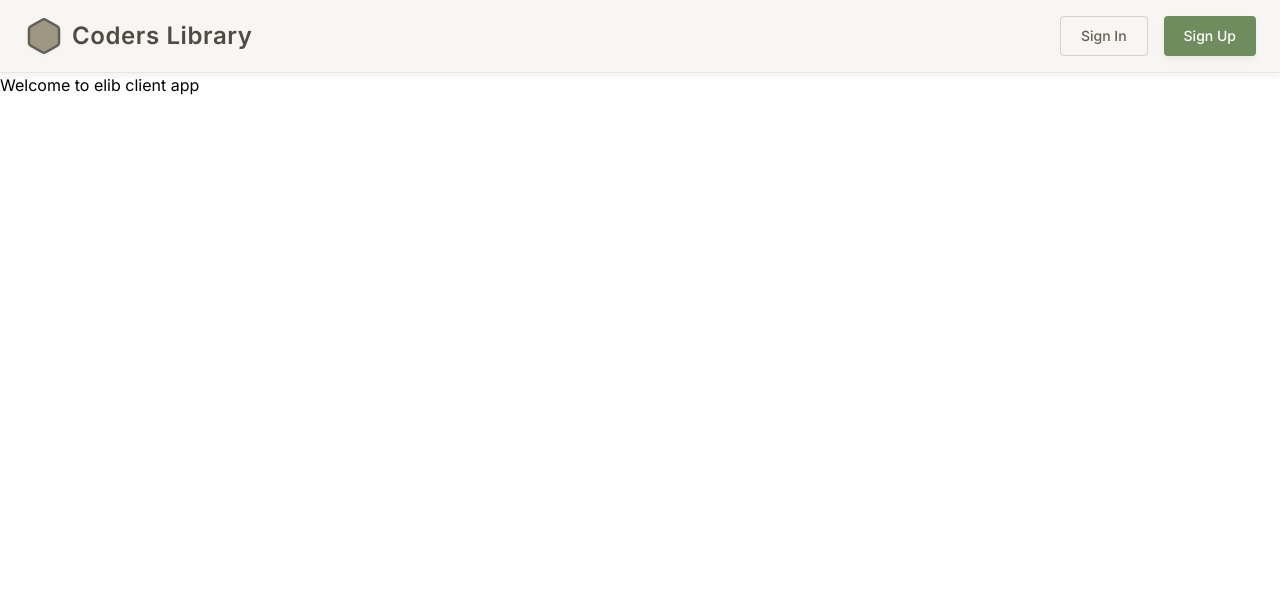
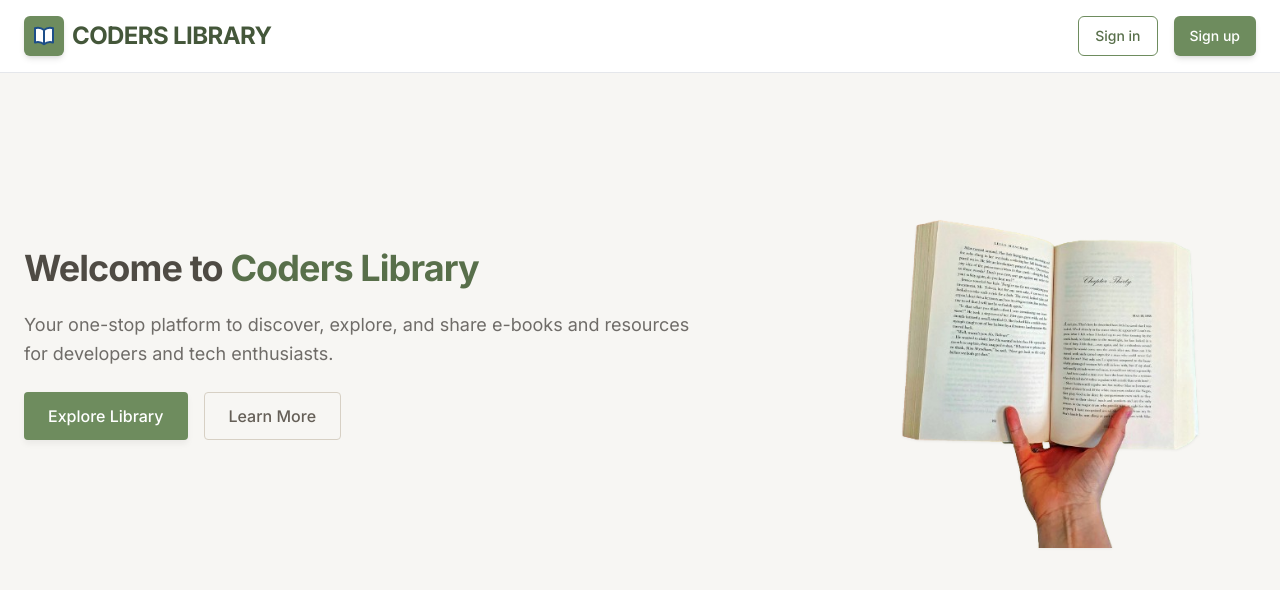
Before and after one commit to Abhias2405/eBook_Lib_Client, a Next.js app: page / in a window 1280 px wide. Shown: the top 590 px of the page. Built offline with nearby package versions, Linux system fonts and the light colour scheme.

Commit message:
add banner

```diff
--- a/src/app/page.tsx
+++ b/src/app/page.tsx
@@ -1,9 +1,10 @@
+import Banner from '@/components/Banner';
 
 
 export default function Home() {
     return (
         <>
-            <h1>Welcome to elib client app</h1>
+            <Banner />
         </>
     );
 }
--- /dev/null
+++ b/src/components/Banner.tsx
@@ -0,0 +1,37 @@
+import React from 'react';
+
+const Banner = () => {
+    return (
+        <section className="relative w-full bg-primary-50 py-16 px-6 shadow-subtle">
+            <div className="max-w-7xl mx-auto flex flex-col md:flex-row items-center justify-between gap-8">
+                <div className="max-w-2xl text-center md:text-left">
+                    <h1 className="text-4xl font-bold tracking-tight text-primary-700 leading-tight md:leading-snug">
+                        Welcome to <span className="text-accent-600">Coders Library</span>
+                    </h1>
+                    <p className="mt-4 text-lg text-text-light leading-relaxed">
+                        Your one-stop platform to discover, explore, and share e-books and resources
+                        for developers and tech enthusiasts.
+                    </p>
+                    <div className="mt-6 flex justify-center md:justify-start gap-4">
+                        <button className="h-12 px-6 rounded bg-accent-500 text-white font-medium shadow-subtle transition-all hover:bg-accent-600 active:scale-95">
+                            Explore Library
+                        </button>
+                        <button className="h-12 px-6 rounded border border-primary-200 text-primary-600 font-medium transition-all hover:shadow-medium active:scale-95">
+                            Learn More
+                        </button>
+                    </div>
+                </div>
+
+                <div className="w-full md:w-1/3">
+                    <img
+                        src="/book.png"
+                        alt="Library Illustration"
+                        className="w-full h-auto drop-shadow-sm"
+                    />
+                </div>
+            </div>
+        </section>
+    );
+};
+
+export default Banner;
--- a/src/components/Navbar.tsx
+++ b/src/components/Navbar.tsx
@@ -3,25 +3,25 @@ import React from 'react';
 
 const Navbar = () => {
     return (
-        <nav className="border-b border-primary-100 bg-primary-50 shadow-subtle">
+        <nav className="border-b bg-white shadow-sm">
             <div className="max-w-7xl mx-auto flex items-center justify-between py-4 px-6">
-                {/* Logo */}
-                <Link href={'/'}>
-                    <div className="flex items-center gap-2">
-                        <Hexagon />
-                        <span className="text-2xl font-semibold text-primary-700 tracking-wide">
-                            Coders Library
-                        </span>
+                {/* Logo Section */}
+                <Link href={'/'} className="flex items-center gap-2">
+                    <div className="relative h-10 w-10 bg-accent-500 rounded-md flex items-center justify-center shadow-md">
+                        <BookIcon />
                     </div>
+                    <span className="text-2xl font-bold uppercase tracking-tight text-accent-700">
+                        Coders Library
+                    </span>
                 </Link>
 
-                {/* Actions */}
+                {/* Buttons */}
                 <div className="flex items-center gap-4">
-                    <button className="h-10 px-5 rounded border border-primary-200 text-primary-600 text-sm font-medium transition-shadow hover:shadow-medium active:scale-95">
-                        Sign In
+                    <button className="h-10 rounded-md border border-accent-500 px-4 py-2 text-sm font-medium text-accent-600 transition-all hover:bg-accent-100 active:scale-95">
+                        Sign in
                     </button>
-                    <button className="h-10 px-5 rounded bg-accent-500 text-white text-sm font-medium shadow-subtle hover:bg-accent-600 active:scale-95">
-                        Sign Up
+                    <button className="h-10 rounded-md bg-accent-500 px-4 py-2 text-sm font-medium text-white shadow-md transition-all hover:bg-accent-600 active:scale-95">
+                        Sign up
                     </button>
                 </div>
             </div>
@@ -29,21 +29,20 @@ const Navbar = () => {
     );
 };
 
-export default Navbar;
-
-// Minimal Hexagon Logo
-const Hexagon = () => (
+const BookIcon = () => (
     <svg
         xmlns="http://www.w3.org/2000/svg"
-        width="40"
-        height="40"
+        fill="#fff"
         viewBox="0 0 24 24"
-        fill="#9e9784"
-        stroke="#655f57"
-        strokeWidth="1.5"
-        strokeLinecap="round"
-        strokeLinejoin="round"
-        className="drop-shadow-sm">
-        <path d="M21 16V8a2 2 0 0 0-1-1.73l-7-4a2 2 0 0 0-2 0l-7 4A2 2 0 0 0 3 8v8a2 2 0 0 0 1 1.73l7 4a2 2 0 0 0 2 0l7-4A2 2 0 0 0 21 16z" />
+        strokeWidth={2}
+        stroke="#1d4e89"
+        className="h-6 w-6">
+        <path
+            strokeLinecap="round"
+            strokeLinejoin="round"
+            d="M12 6.042A8.967 8.967 0 0 0 6 3.75c-1.052 0-2.062.18-3 .512v14.25A8.987 8.987 0 0 1 6 18c2.305 0 4.408.867 6 2.292m0-14.25a8.966 8.966 0 0 1 6-2.292c1.052 0 2.062.18 3 .512v14.25A8.987 8.987 0 0 0 18 18a8.967 8.967 0 0 0-6 2.292m0-14.25v14.25"
+        />
     </svg>
 );
+
+export default Navbar;
```
Also changed, not shown: public/book.png (added), public/paper-bg.jpg (added).
